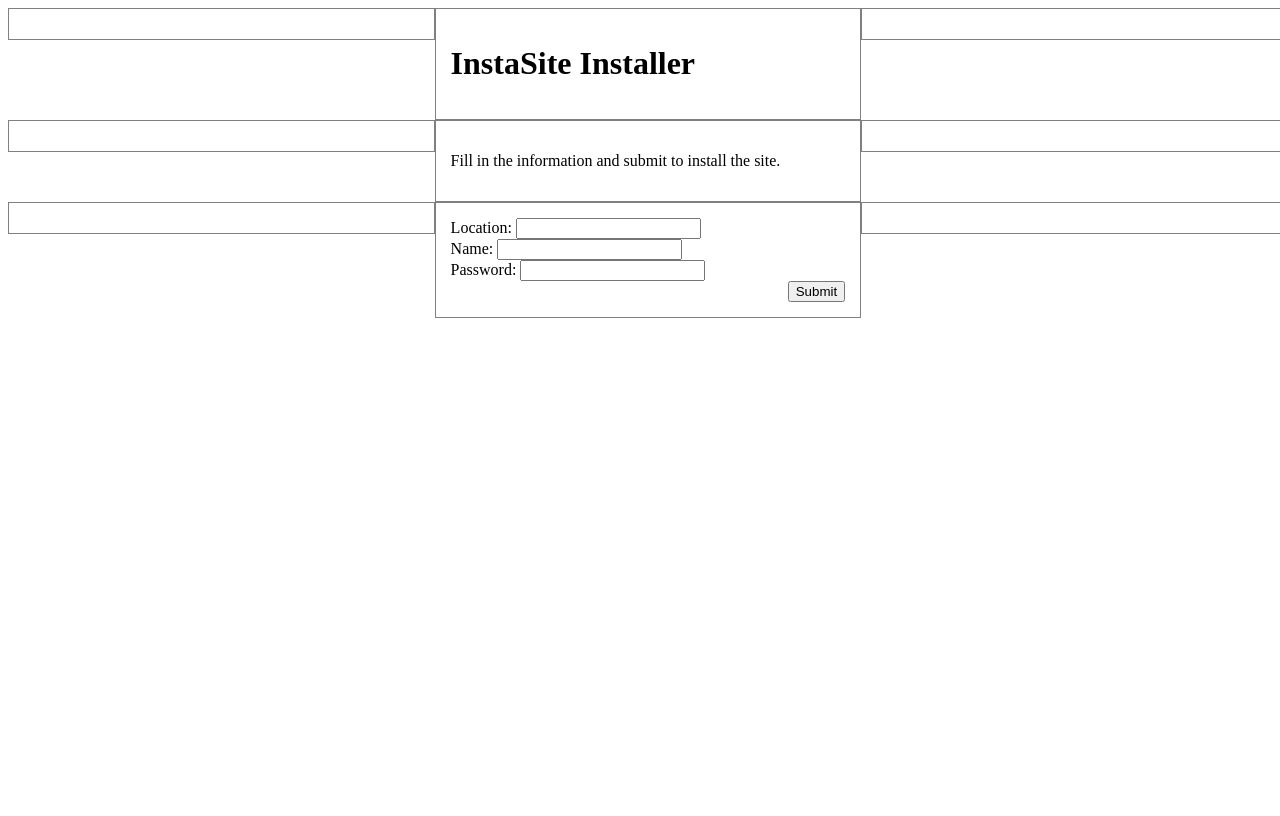
After one commit to JTheJackal/InstaSite, a PHP site: page /install/install.html in a window 1280 px wide. The commit adds this page. Run offline with PHP 8.4, Linux system fonts and the light colour scheme.

Commit message:
Installer Structured
Skeleton page structure defined.

```diff
--- /dev/null
+++ b/install/css/stylesheet1.css
@@ -0,0 +1,44 @@
+* {
+    box-sizing: border-box;
+}
+
+body {
+
+    width: 100%;
+    height: 100%;
+    padding: 0;
+}
+
+input {
+
+}
+
+.col-1 {width: 8.33%;}
+.col-2 {width: 16.66%;}
+.col-3 {width: 25%;}
+.col-4 {width: 33.33%;}
+.col-5 {width: 41.66%;}
+.col-6 {width: 50%;}
+.col-7 {width: 58.33%;}
+.col-8 {width: 66.66%;}
+.col-9 {width: 75%;}
+.col-10 {width: 83.33%;}
+.col-11 {width: 91.66%;}
+.col-12 {width: 100%;}
+
+[class*="col-"] {
+    float: left;
+    padding: 15px;
+    border: 1px solid gray;
+}
+
+.row::after {
+    content: "";
+    clear: both;
+    display: table;
+}
+
+.submitBTN {
+
+    float: right;
+}
--- /dev/null
+++ b/install/install.html
@@ -0,0 +1,39 @@
+<html>
+    <head>
+        <link rel="stylesheet" type="text/css" href="css/stylesheet1.css">
+        <title>InstaBuilder</title>
+    </head>
+<body>
+
+    <div class="installContainer">
+        <div class="row">
+            <div class="col-4"></div>
+            <div class="col-4">
+                <h1>InstaSite Installer</h1>
+            </div>
+            <div class="col-4"></div>
+        </div>
+
+        <div class="row">
+            <div class="col-4"></div>
+            <div class="col-4">
+                <p>Fill in the information and submit to install the site.</p>
+            </div>
+            <div class="col-4"></div>
+        </div>
+
+        <div class="row">
+            <div class="col-4"></div>
+            <div class="col-4">
+                <form class="installForm" action="installAction.php" method="post">
+                    Location: <input type="text" name="location"><br>
+                    Name: <input type="text" name="dbName"><br>
+                    Password: <input type="text" name="dbPass"><br>
+                    <input class="submitBTN" type="submit">
+                </form>
+            </div>
+            <div class="col-4"></div>
+        </div>
+    </div>
+</body>
+</html>
```
Also changed, not shown: index.php (+7 -1 lines), install/install.php (deleted), install/installAction.php (added).
